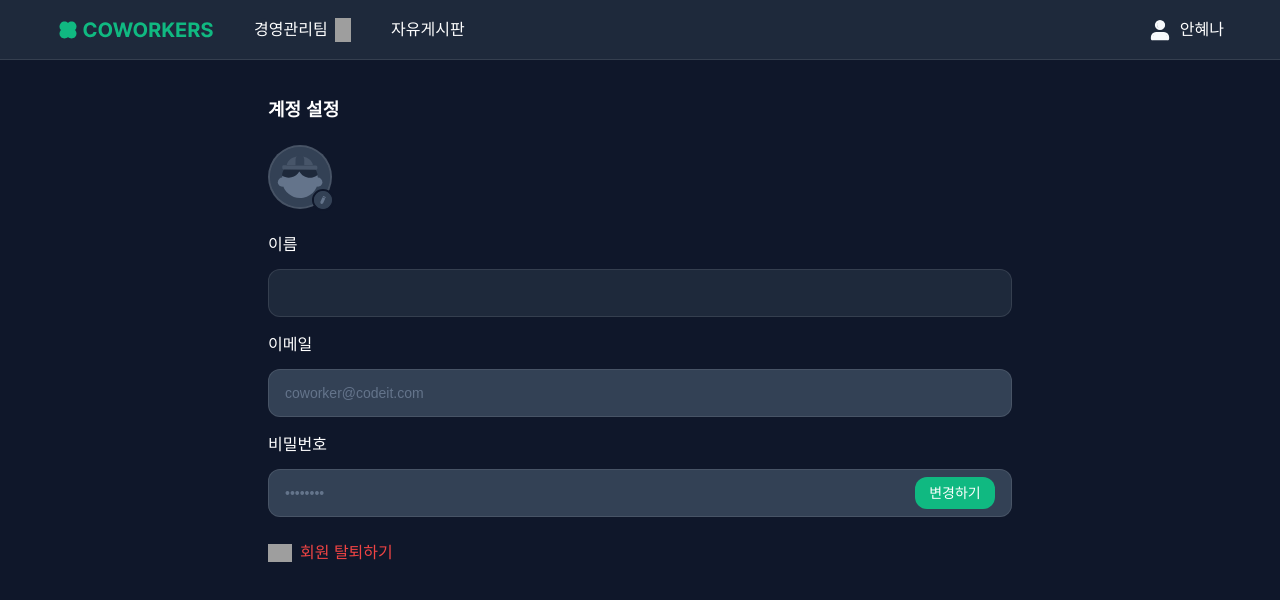
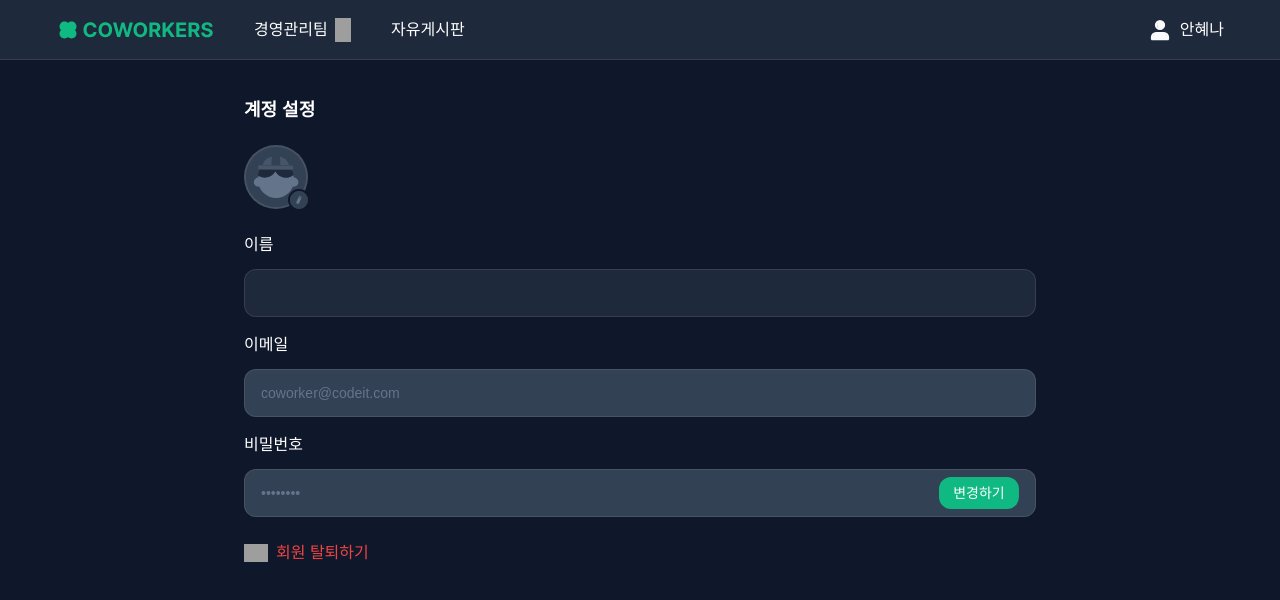
Before and after one commit to ozen0718/coworkers, a Next.js app: page /mypage in a window 1280 px wide. Shown: the top 600 px of the page. Built offline with nearby package versions, Linux system fonts and the light colour scheme; grey boxes are pictures that could not be loaded.

Commit message:
[Refactor] My page layout

```diff
--- a/src/app/(main)/mypage/page.tsx
+++ b/src/app/(main)/mypage/page.tsx
@@ -11,7 +11,7 @@ export default function MyPage() {
   };
 
   return (
-    <div className="mx-auto flex max-w-[792px] flex-col gap-6 px-4 py-10 md:px-6">
+    <div className="mx-auto flex max-w-[792px] flex-col gap-6 py-10">
       <h2 className="text-2lg-bold">계정 설정</h2>
 
       <EditableProfileSection width={64} />
```
